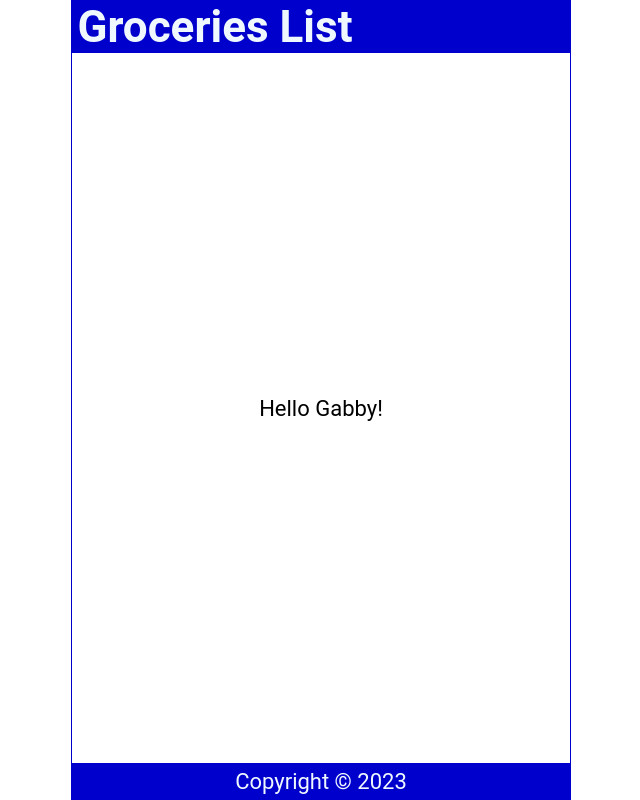
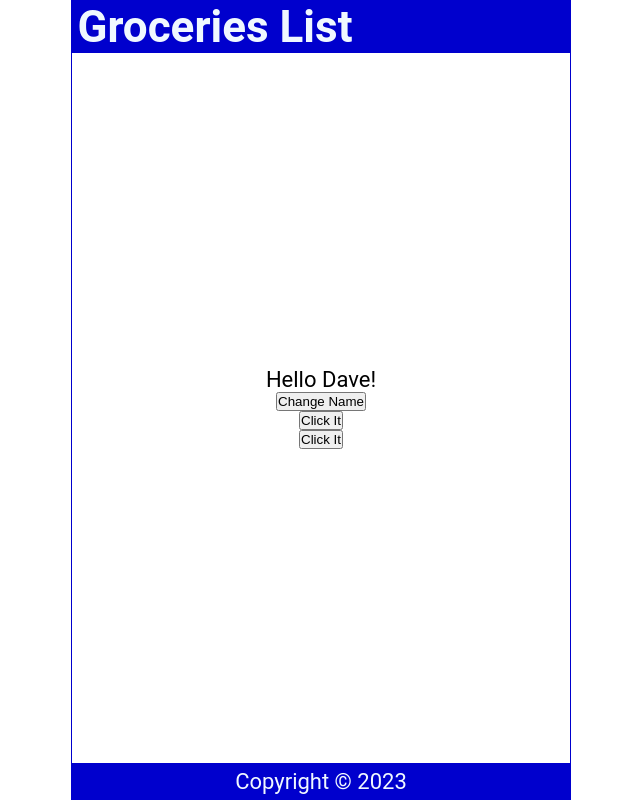
Before and after one commit to Gabzz-z/firstReactProject, a React (Create React App) app in the folder project/: page / in a window 1280 px wide. Shown: the whole page, without its empty margins (319-959 px from the left). Built offline with nearby package versions, Linux system fonts and the light colour scheme.

Commit message:
added click events and the useState hook

```diff
--- a/project/src/content.js
+++ b/project/src/content.js
@@ -1,16 +1,32 @@
+import { useState } from "react";
+
 const Content = () => {
+    const [name, setName] = useState('Dave');
+    const [count, setCount] = useState(0);
 
     const handleNameChange = () => {
         const names = ['Bod', 'Gabby', 'Cassie'];
         const int = Math.floor(Math.random() * 3);
-        return names[int];
-      }
+        setName(names[int]);
+    }
+
+    const handleClick = () => {
+        setCount(count + 1)
+        console.log(count);
+    }
+
+    const handleClick2 = (name) => {
+        console.log(count);
+    }
 
     return (
         <main>
         <p>
-          Hello {handleNameChange()}!
+          Hello {name}!
         </p>
+        <button onClick={handleNameChange}>Change Name</button>
+        <button onClick = {handleClick}>Click It</button>
+        <button onClick = {handleClick2}>Click It</button>
       </main>
     )
 }
```
